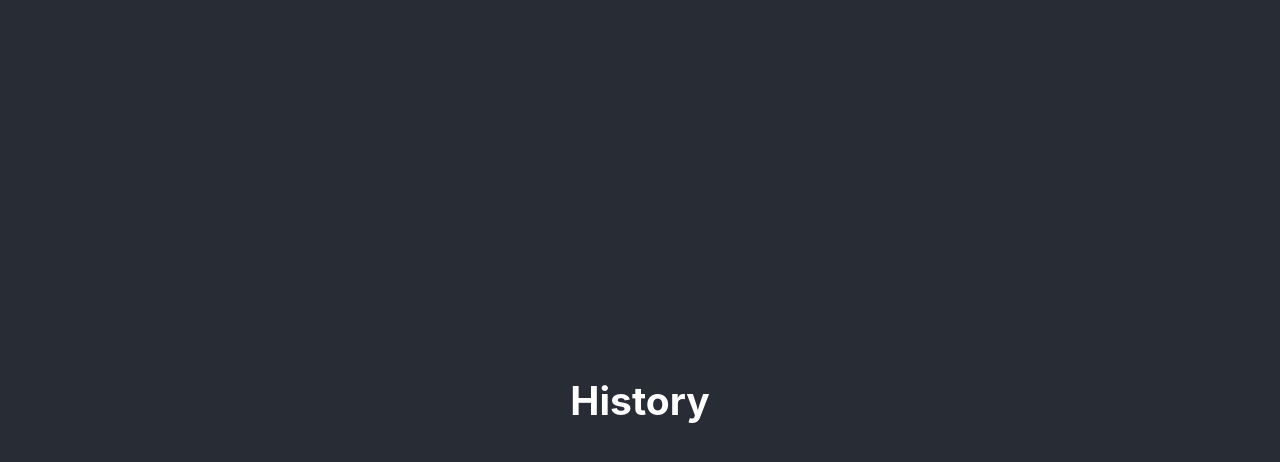
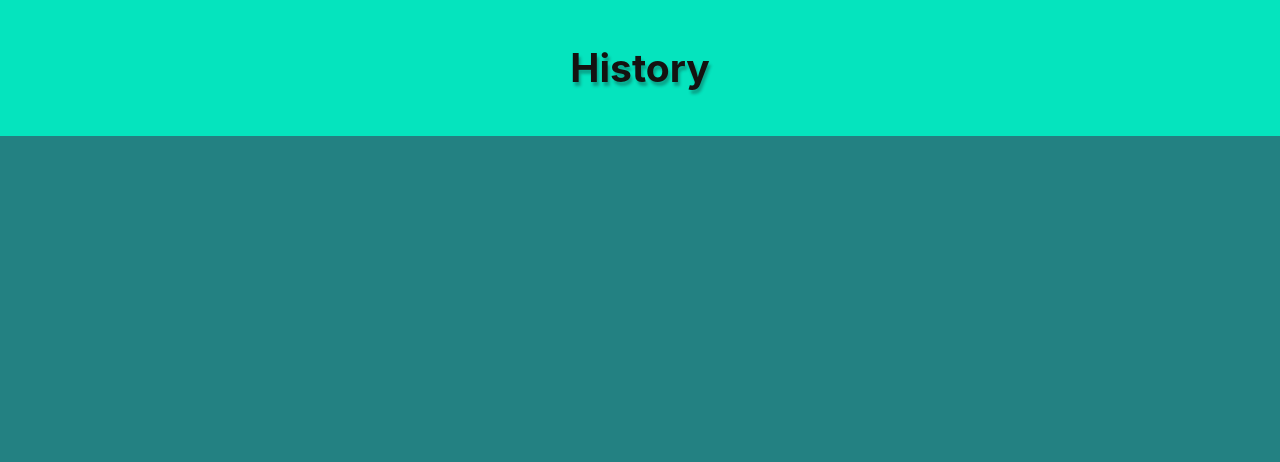
Before and after one commit to saykaren/historysaykaren, a React (Create React App) app: page / in a window 1280 px wide. Shown: the top 462 px of the page. Built offline with nearby package versions, Linux system fonts and the light colour scheme.

Commit message:
Adds CSS variables

```diff
--- a/src/Components/Styling/App.css
+++ b/src/Components/Styling/App.css
@@ -1,38 +1,93 @@
+:root {
+  --main-bg-color: #238182;
+  --secondary-bg-color: #05e4be;
+  --third-color: #284b52;
+  --light-color: #2bb789;
+  --dark-color: #141210;
+  --dark-color-opacity: #1412104d;
+}
+
 .App {
   text-align: center;
 }
 
-.App-logo {
-  height: 40vmin;
-  pointer-events: none;
+html {
+  background-color: var(--main-bg-color);
+  color: var(--dark-color);
 }
-
-@media (prefers-reduced-motion: no-preference) {
-  .App-logo {
-    animation: App-logo-spin infinite 20s linear;
-  }
-}
-
 .App-header {
-  background-color: #282c34;
-  min-height: 100vh;
+  background-color: var(--secondary-bg-color);
   display: flex;
   flex-direction: column;
   align-items: center;
   justify-content: center;
   font-size: calc(10px + 2vmin);
-  color: white;
+  color: var(--dark-color);
+  padding: 12px;
+  text-shadow: 2px 4px 3px var(--dark-color-opacity);
+}
+.bold {
+  font-weight: bold;
+  text-shadow: 2px 4px 3px var(--dark-color-opacity);
 }
 
-.App-link {
-  color: #61dafb;
+.cardHolder {
+  display: flex;
+  flex-wrap: wrap;
+  justify-content: space-evenly;
+}
+.exerciseCard {
+  border: 1px solid var(--secondary-bg-color);
+  min-width: 30vw;
+  padding: 12px;
+  margin: 12px;
+  background-color: var(--secondary-bg-color);
+  border-radius: 17px;
+  box-shadow: 2px 4px 3px var(--dark-color-opacity);
 }
 
-@keyframes App-logo-spin {
-  from {
-    transform: rotate(0deg);
-  }
-  to {
-    transform: rotate(360deg);
-  }
+.exerciseImage {
+  width: 100px;
+  border-radius: 17px;
 }
+
+.searchInput {
+  padding: 12px;
+  margin: 12px;
+}
+
+.stretchCard {
+  border: 1px solid var(--secondary-bg-color);
+  min-width: 30vw;
+  padding: 12px;
+  margin: 12px;
+  background-color: var(--secondary-bg-color);
+  border-radius: 17px;
+  box-shadow: 2px 4px 3px var(--dark-color-opacity);
+  display: flex;
+  flex-wrap: wrap;
+  justify-content: space-around;
+}
+
+.stretchImage {
+  width: 300px;
+  border-radius: 17px;
+}
+
+.stretchDetail {
+  border: 1px solid var(--main-bg-color);
+  padding: 12px;
+  margin: 12px;
+  background-color: var(--main-bg-color);
+  border-radius: 17px;
+  box-shadow: 2px 4px 3px var(--dark-color-opacity);
+  display: flex;
+  flex-wrap: wrap;
+  justify-content: space-around;
+  flex-direction: column;
+}
+
+.stretchLink {
+  color:var(--dark-color);
+  box-shadow: 2px 4px 3px var(--dark-color-opacity);
+}
```
